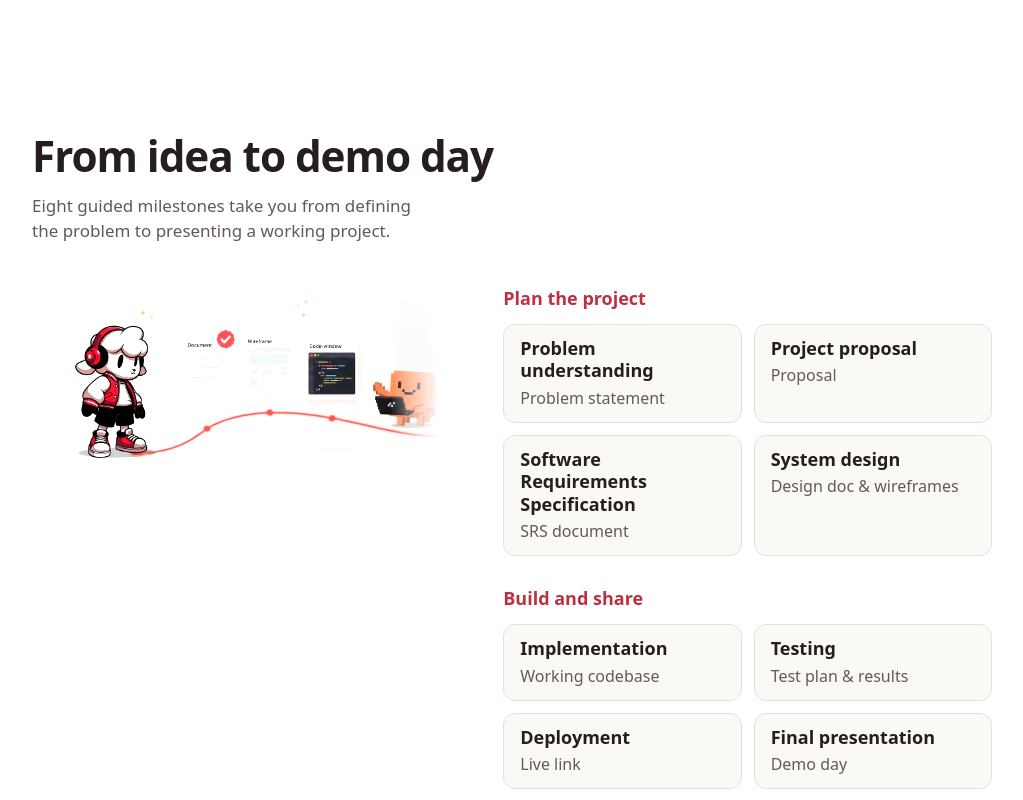
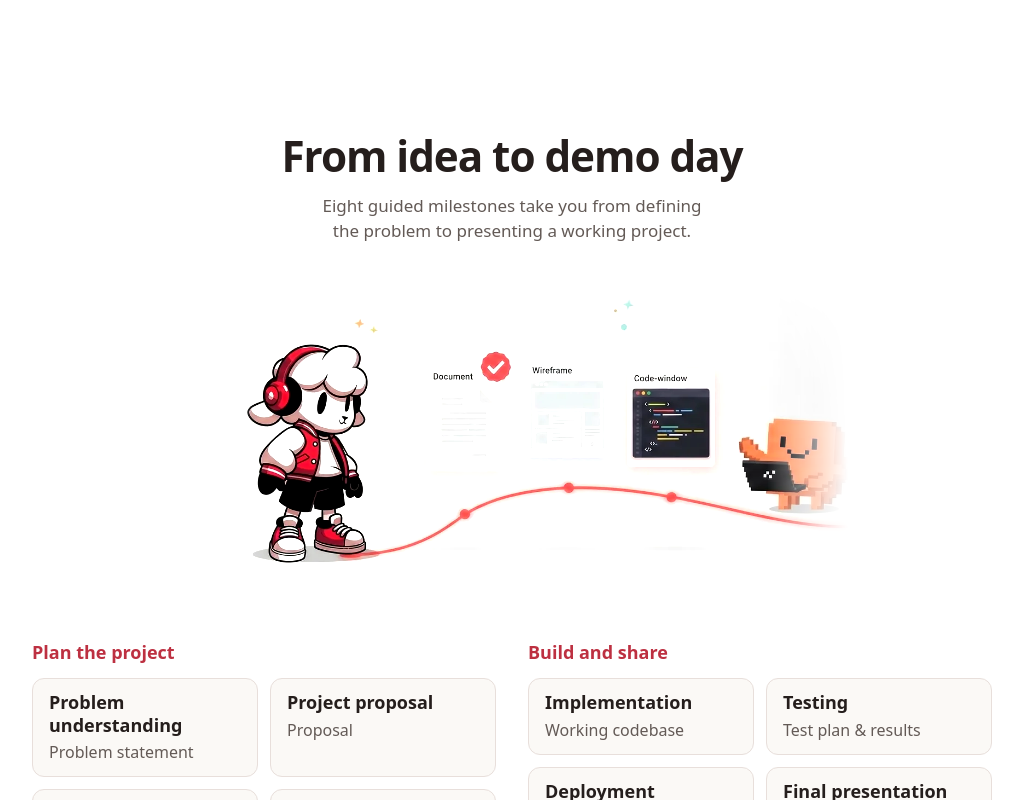
Before and after one commit to Cyizere-Happy/wecodee, a Next.js app: page / in a window 1280 px wide. Shown: the part 940-1740 px from the top of the page, without its empty margins (128-1151 px from the left). Built offline with nearby package versions, Linux system fonts and the light colour scheme; a web font is replaced by a local one.

Commit message:
Place milestone video above the cards

```diff
--- a/components/sections/Journey.tsx
+++ b/components/sections/Journey.tsx
@@ -1,31 +1,56 @@
+"use client";
+
+import { useRef } from "react";
+import { gsap, prefersReducedMotion, useGSAP } from "@/lib/gsap";
 import { clips } from "@/lib/media";
 import { milestonePhases } from "@/lib/milestones";
 import { MascotVideo } from "../MascotVideo";
 
 export function Journey() {
+  const root = useRef<HTMLElement>(null);
+
+  useGSAP(
+    () => {
+      if (prefersReducedMotion()) return;
+
+      const phases = root.current?.querySelectorAll("[data-journey-phase]");
+      phases?.forEach((phase) => {
+        gsap.from(phase, {
+          opacity: 0.65,
+          y: 16,
+          duration: 0.65,
+          scrollTrigger: { trigger: phase, start: "top 95%", once: true },
+        });
+      });
+    },
+    { scope: root },
+  );
+
   return (
     <section
+      ref={root}
       id="journey"
       aria-labelledby="journey-title"
       className="section-spacing scroll-mt-12"
     >
       <div className="shell">
+        <header className="text-center">
           <h2 id="journey-title" className="section-heading">
             From idea to demo day
           </h2>
-        <p className="section-copy mt-4">
+          <p className="section-copy mx-auto mt-4">
             Eight guided milestones take you from defining the problem to
             presenting a working project.
           </p>
+        </header>
 
-        <div className="mt-7 grid gap-y-8 lg:mt-10 lg:grid-cols-[minmax(0,1fr)_minmax(0,1.2fr)] lg:gap-x-media-gap">
-          <figure className="mx-auto w-full max-w-xl lg:sticky lg:top-28 lg:self-start">
+        <figure className="mx-auto mt-6 w-full max-w-2xl sm:mt-8">
           <MascotVideo clip={clips.path} threshold={0.15} playThrough />
         </figure>
 
-          <div className="space-y-7">
+        <div className="mt-6 grid gap-y-7 lg:grid-cols-2 lg:gap-x-8">
           {milestonePhases.map(({ title, milestones }) => (
-              <div key={title}>
+            <div key={title} data-journey-phase>
               <h3 className="text-lg font-semibold text-signal">{title}</h3>
               <ol role="list" className="mt-3 grid gap-3 sm:grid-cols-2">
                 {milestones.map(({ title, artifact }) => (
@@ -42,7 +67,6 @@ export function Journey() {
           ))}
         </div>
       </div>
-      </div>
     </section>
   );
 }
```
Lines whose indentation alone changed are shown as unchanged.
